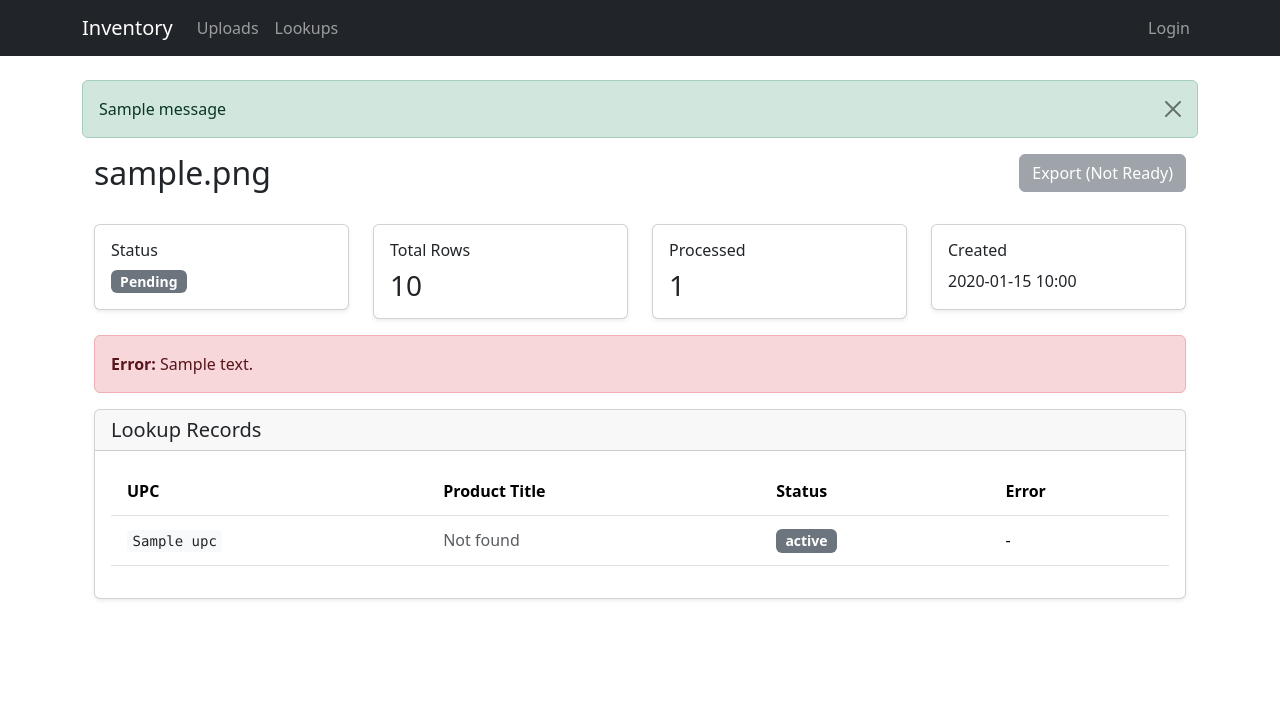
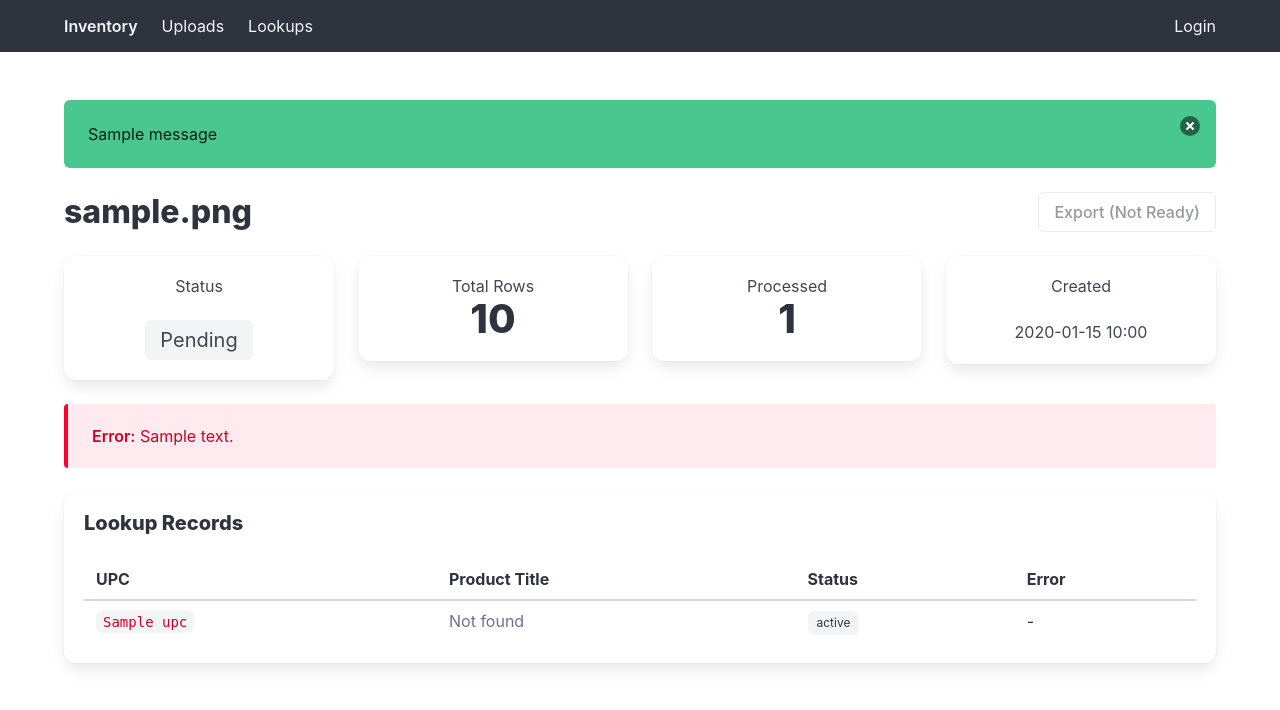
Before and after one commit to phildini/csv-upc-omg, a Django app: template web/inventory/templates/uploads/detail.html in a window 1280 px wide. Shown: the top 710 px of the page. Run offline with Django 5.2, Linux system fonts and the light colour scheme; tables that the repository leaves empty hold one stand-in row (values such as "Sample post"); the template is opened without the code that fills it: values that come from a table or form of the project are taken from there, most other values are stand-ins (such as "Sample title", 1, 10 or a date in 2020); one stand-in notice (Sample message) is shown; some libraries are stand-ins or nearby versions.

Commit message:
fix: polish dashboard UI with proper Bulma components
- Rewrite dashboard template with clean Bulma markup (notifications, box, table)
- Fix UploadListView to properly use SingleTableView with UploadTable
- Add proper level-based headers to upload list template
- Update table CSS from Bootstrap to Bulma classes (is-striped, is-hoverable, is-fullwidth)
- Add pagination context for uploads list
- Fix upload detail and lookups templates with Bulma tag colors (grey -> light)
- Use bulma_tags template filter ({{ form|bulma }}) for form rendering

```diff
--- a/web/config/settings/base.py
+++ b/web/config/settings/base.py
@@ -35,6 +35,7 @@ INSTALLED_APPS = [
     "django_tables2",
     "django_filters",
     "django_htmx",
+    "bulma",
     "inventory",
 ]
 
@@ -47,6 +48,7 @@ MIDDLEWARE = [
     "django.contrib.auth.middleware.AuthenticationMiddleware",
     "django.contrib.messages.middleware.MessageMiddleware",
     "django.middleware.clickjacking.XFrameOptionsMiddleware",
+    "django_htmx.middleware.HtmxMiddleware",
 ]
 
 ROOT_URLCONF = "config.urls"
@@ -124,4 +126,4 @@ REST_FRAMEWORK = {
     ],
 }
 
-DJANGO_TABLES2_TEMPLATE = "django_tables2/bootstrap5.html"
+DJANGO_TABLES2_TEMPLATE = "django_tables2/table.html"
--- a/web/config/settings/dev.py
+++ b/web/config/settings/dev.py
@@ -3,6 +3,7 @@ from .base import *  # noqa: F401,F403
 DJANGO_SETTINGS_MODULE = "config.settings.dev"
 
 DEBUG = True
+SECRET_KEY = 'django-insecure-dev-key-not-for-production-use-only'  # noqa: F405
 
 ALLOWED_HOSTS += ["0.0.0.0", "*", "localhost", "127.0.0.1"]  # noqa: F405
 
--- a/web/inventory/tables.py
+++ b/web/inventory/tables.py
@@ -17,7 +17,7 @@ class UploadTable(tables.Table):
     class Meta:
         model = CSVUpload
         fields = ("filename", "status", "total_rows", "processed_rows", "created_at")
-        attrs = {"class": "table table-striped table-hover"}
+        attrs = {"class": "table is-striped is-hoverable is-fullwidth"}
         order_by = "-created_at"
 
 
@@ -37,5 +37,5 @@ class LookupTable(tables.Table):
     class Meta:
         model = LookupRecord
         fields = ("upc", "product_title", "status", "csv_upload", "created_at")
-        attrs = {"class": "table table-striped table-hover"}
+        attrs = {"class": "table is-striped is-hoverable is-fullwidth"}
         order_by = "-created_at"
--- a/web/inventory/templates/base.html
+++ b/web/inventory/templates/base.html
@@ -1,4 +1,4 @@
-{% load static django_tables2 %}
+{% load bulma_tags %}
 <!DOCTYPE html>
 <html lang="en">
   <head>
@@ -6,90 +6,82 @@
     <meta name="viewport" content="width=device-width, initial-scale=1" />
     <title>{% block title %}Inventory - csv-upc-omg{% endblock %}</title>
     <link
-      href="https://cdn.jsdelivr.net/npm/bootstrap@5.3.3/dist/css/bootstrap.min.css"
       rel="stylesheet"
+      href="https://cdn.jsdelivr.net/npm/bulma@1.0.2/css/bulma.min.css"
     />
-    <link rel="stylesheet" href="{% static 'css/main.css' %}" />
-    {% block extra_head %}{% endblock %}
+    <script src="https://unpkg.com/htmx.org@1.9.12" integrity="sha384-ujb1lZYygJmzgSwoxRggbCHcjc0rB2XoQrxeTUQyRjrOnlCoYta87iKBWq3EsdM2" crossorigin="anonymous"></script>
   </head>
   <body>
-    <nav class="navbar navbar-expand-lg navbar-dark bg-dark">
+    <nav class="navbar is-dark" role="navigation" aria-label="main navigation">
       <div class="container">
-        <a class="navbar-brand" href="{% url 'dashboard' %}">Inventory</a>
+        <div class="navbar-brand">
+          <a class="navbar-item" href="{% url 'dashboard' %}">
+            <strong>Inventory</strong>
+          </a>
 
-        <button
-          class="navbar-toggler"
-          type="button"
-          data-bs-toggle="collapse"
-          data-bs-target="#navbarNav"
-        >
-          <span class="navbar-toggler-icon"></span>
-        </button>
+          <a
+            role="button"
+            class="navbar-burger"
+            aria-label="menu"
+            aria-expanded="false"
+            data-target="navMenu"
+          >
+            <span aria-hidden="true"></span>
+            <span aria-hidden="true"></span>
+            <span aria-hidden="true"></span>
+            <span aria-hidden="true"></span>
+          </a>
+        </div>
 
-        <div class="collapse navbar-collapse" id="navbarNav">
-          <ul class="navbar-nav me-auto">
-            <li class="nav-item">
-              <a
-                class="nav-link"
-                href="{% url 'upload-list' %}"
-                >Uploads</a
-              >
-            </li>
-            <li class="nav-item">
-              <a
-                class="nav-link"
-                href="{% url 'lookup-list' %}"
-                >Lookups</a
-              >
-            </li>
-          </ul>
+        <div id="navMenu" class="navbar-menu">
+          <div class="navbar-start">
+            <a class="navbar-item" href="{% url 'upload-list' %}">Uploads</a>
+            <a class="navbar-item" href="{% url 'lookup-list' %}">Lookups</a>
+          </div>
 
-          <ul class="navbar-nav">
+          <div class="navbar-end">
             {% if user.is_authenticated %}
-            <li class="nav-item">
-              <span class="nav-link text-light"
-                >{{ user.username }}</span
-              >
-            </li>
-            <li class="nav-item">
-              <a class="nav-link" href="{% url 'admin:index' %}"
-                >Admin</a
-              >
-            </li>
+            <div class="navbar-item">{{ user.username }}</div>
+            <a class="navbar-item" href="{% url 'admin:index' %}">Admin</a>
             {% else %}
-            <li class="nav-item">
-              <a class="nav-link" href="{% url 'admin:login' %}"
-                >Login</a
-              >
-            </li>
+            <a class="navbar-item" href="{% url 'admin:login' %}">Login</a>
             {% endif %}
-          </ul>
+          </div>
         </div>
       </div>
     </nav>
 
-    <main class="container my-4">
-      {% if messages %} {% for message in messages %}
-      <div
-        class="alert alert-{{ message.tags|default:'info' }} alert-dismissible fade show"
-        role="alert"
-      >
-        {{ message }}
-        <button
-          type="button"
-          class="btn-close"
-          data-bs-dismiss="alert"
-        ></button>
+    <section class="section">
+      <div class="container">
+        {% if messages %}
+        {% for message in messages %}
+        <div class="notification is-{{ message.tags|default:'info' }}">
+          <button class="delete"></button>
+          {{ message }}
+        </div>
+        {% endfor %}
+        {% endif %}
+        {% block content %}{% endblock %}
       </div>
-      {% endfor %} {% endif %} {% block content %}{% endblock %}
-    </main>
+    </section>
 
-    <script src="https://cdn.jsdelivr.net/npm/bootstrap@5.3.3/dist/js/bootstrap.bundle.min.js"></script>
-    <script
-      src="https://unpkg.com/htmx.org@1.9.12"
-      integrity="sha384-ujb1lZYygJmzgSwoxRggbCHcjc0rB2XoQrxeTUQyRjrOnlCoYta87iKBWq3EsdM2"
-      crossorigin="anonymous"
-    ></script>
-    {% block extra_scripts %}{% endblock %}
+    <script>
+      document.addEventListener('DOMContentLoaded', () => {
+        const burgers = document.querySelectorAll('.navbar-burger');
+        burgers.forEach(burger => {
+          burger.addEventListener('click', () => {
+            const target = document.getElementById(burger.dataset.target);
+            burger.classList.toggle('is-active');
+            target.classList.toggle('is-active');
+          });
+        });
+        const deletes = document.querySelectorAll('.notification .delete');
+        deletes.forEach(btn => {
+          btn.addEventListener('click', () => {
+            btn.parentElement.remove();
+          });
+        });
+      });
+    </script>
   </body>
 </html>
--- a/web/inventory/templates/uploads/detail.html
+++ b/web/inventory/templates/uploads/detail.html
@@ -1,82 +1,69 @@
 {% extends "base.html" %}
+{% load django_tables2 %}
+
 {% block title %}{{ upload.filename }} - Inventory{% endblock %}
+
 {% block content %}
-<div class="container-fluid">
-  <div class="row mb-4">
-    <div class="col-6">
-      <h2>{{ upload.filename }}</h2>
+<div class="level">
+  <div class="level-left">
+    <h2 class="title">{{ upload.filename }}</h2>
   </div>
-    <div class="col-6 text-end">
+  <div class="level-right">
     {% if upload.status == "completed" %}
-      <a href="{% url 'upload-export' upload.id %}" class="btn btn-success">
+    <a href="{% url 'upload-export' upload.id %}" class="button is-success">
       Export CSV
     </a>
     {% else %}
-      <button class="btn btn-secondary" disabled>Export (Not Ready)</button>
+    <button class="button is-disabled" disabled>Export (Not Ready)</button>
     {% endif %}
   </div>
 </div>
 
-  <div class="row mb-3">
-    <div class="col-md-3">
-      <div class="card">
-        <div class="card-body">
-          <h6>Status</h6>
-          <p class="mb-0">
-            <span
-              class="badge bg-{% if upload.status == 'completed' %}success{% elif upload.status == 'failed' %}danger{% elif upload.status == 'processing' %}warning{% else %}secondary{% endif %}"
-            >
+<div class="columns is-multiline">
+  <div class="column is-3">
+    <div class="box has-text-centered">
+      <h6 class="subtitle is-6">Status</h6>
+      <span class="tag is-{% if upload.status == 'completed' %}success{% elif upload.status == 'failed' %}danger{% elif upload.status == 'processing' %}warning{% else %}light{% endif %} is-large">
         {{ upload.get_status_display }}
       </span>
-          </p>
-        </div>
     </div>
   </div>
 
-    <div class="col-md-3">
-      <div class="card">
-        <div class="card-body">
-          <h6>Total Rows</h6>
-          <p class="mb-0 display-6">{{ upload.total_rows }}</p>
-        </div>
+  <div class="column is-3">
+    <div class="box has-text-centered">
+      <h6 class="subtitle is-6">Total Rows</h6>
+      <p class="title is-2">{{ upload.total_rows }}</p>
     </div>
   </div>
 
-    <div class="col-md-3">
-      <div class="card">
-        <div class="card-body">
-          <h6>Processed</h6>
-          <p class="mb-0 display-6">{{ upload.processed_rows }}</p>
-        </div>
+  <div class="column is-3">
+    <div class="box has-text-centered">
+      <h6 class="subtitle is-6">Processed</h6>
+      <p class="title is-2">{{ upload.processed_rows }}</p>
     </div>
   </div>
 
-    <div class="col-md-3">
-      <div class="card">
-        <div class="card-body">
-          <h6>Created</h6>
-          <p class="mb-0">{{ upload.created_at|date:"Y-m-d H:i" }}</p>
-        </div>
+  <div class="column is-3">
+    <div class="box has-text-centered">
+      <h6 class="subtitle is-6">Created</h6>
+      <p>{{ upload.created_at|date:"Y-m-d H:i" }}</p>
     </div>
   </div>
 </div>
 
 {% if upload.error_message %}
-  <div class="alert alert-danger">
+<article class="message is-danger">
+  <div class="message-body">
     <strong>Error:</strong> {{ upload.error_message }}
   </div>
+</article>
 {% endif %}
 
-  <div class="row">
-    <div class="col">
-      <div class="card">
-        <div class="card-header">
-          <h5 class="mb-0">Lookup Records</h5>
-        </div>
-        <div class="card-body">
+<div class="box">
+  <h5 class="title is-5">Lookup Records</h5>
   {% if lookups %}
-          <div class="table-responsive">
-            <table class="table">
+  <div class="table-container">
+    <table class="table is-fullwidth is-striped is-hoverable">
       <thead>
         <tr>
           <th>UPC</th>
@@ -89,11 +76,9 @@
         {% for lookup in lookups %}
         <tr>
           <td><code>{{ lookup.upc }}</code></td>
-                  <td>{{ lookup.product_title|default:"<span class='text-muted'>Not found</span> "|safe }}</td>
+          <td>{{ lookup.product_title|default:"<span class='has-text-grey'>Not found</span>"|safe }}</td>
           <td>
-                    <span
-                      class="badge bg-{% if lookup.status == 'success' %}success{% elif lookup.status == 'failed' %}danger{% elif lookup.status == 'not_found' %}warning{% else %}secondary{% endif %}"
-                    >
+            <span class="tag is-{% if lookup.status == 'success' %}success{% elif lookup.status == 'failed' %}danger{% elif lookup.status == 'not_found' %}warning{% else %}light{% endif %}">
               {{ lookup.get_status_display }}
             </span>
           </td>
@@ -104,11 +89,7 @@
     </table>
   </div>
   {% else %}
-          <p class="text-muted">No lookup records for this upload.</p>
+  <p class="has-text-grey">No lookup records for this upload.</p>
   {% endif %}
 </div>
-      </div>
-    </div>
-  </div>
-</div>
 {% endblock %}
```
Also changed, not shown: web/inventory/templates/dashboard/index.html (+27 -51 lines), web/inventory/templates/lookups/list.html (+20 -21 lines), web/inventory/templates/uploads/list.html (+23 -22 lines), web/inventory/templates/uploads/upload.html (+17 -42 lines), web/inventory/views.py (+6 -1 lines). Lines whose indentation alone changed are shown as unchanged.
